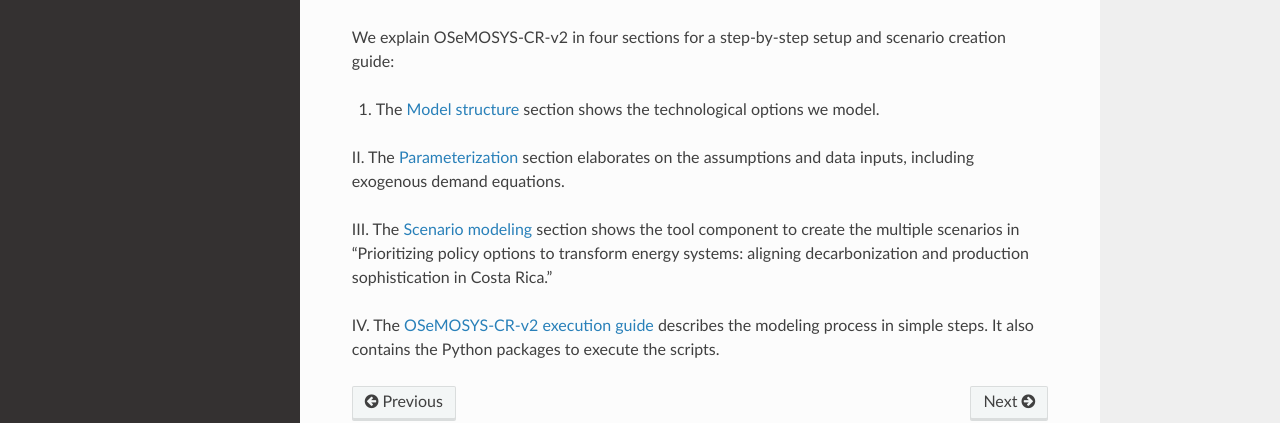
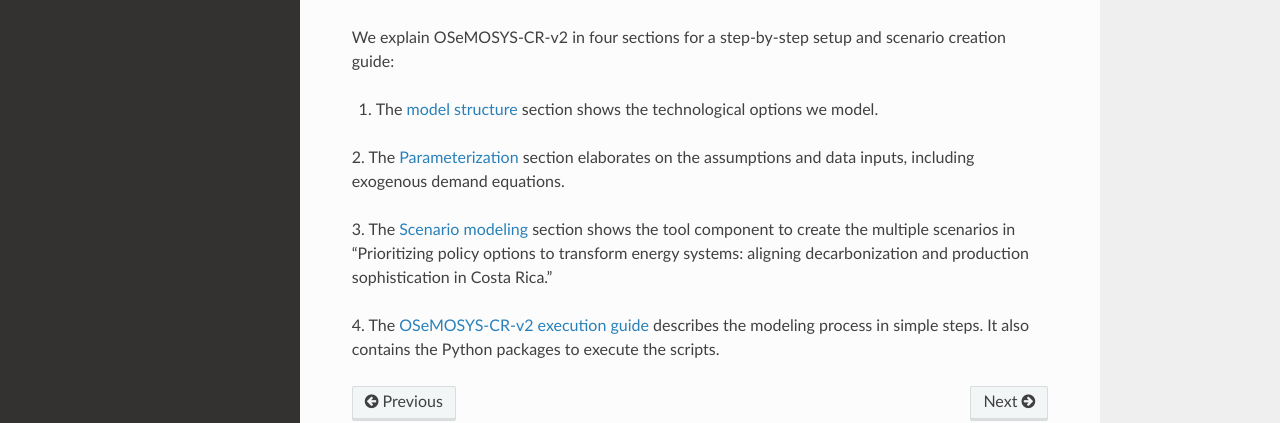
Before and after one commit to EPERLab/osemosys-cr-v2, a Sphinx documentation site: the page built from docs/source/Overview.rst, in a window 1280 px wide and 900 px high, scrolled down 996 px. Shown: the part 349-772 px from the top of the window. Built offline with Sphinx 7.4.7 and the Read the Docs theme 2.0.0, drawn with Linux system fonts in a browser that asks for light colours.

Commit message:
Nueva version

```diff
--- a/docs/source/Overview.rst
+++ b/docs/source/Overview.rst
@@ -46,14 +46,14 @@
 We explain OSeMOSYS-CR-v2 in four sections for a step-by-step setup and
 scenario creation guide:
 
-I.	The :ref:`chapter-ModelStructure` section shows the technological options we model.
+1.	The :ref:`model structure <chapter-ModelStructure>` section shows the technological options we model.
 
-II. The :ref:`chapter-Parameterization` section elaborates on the assumptions and data inputs,
+2. The :ref:`chapter-Parameterization` section elaborates on the assumptions and data inputs,
 including exogenous demand equations.
 
-III. The :ref:`chapter-ScenarioModeling` section shows the tool component to create the
+3. The :ref:`chapter-ScenarioModeling` section shows the tool component to create the
 multiple scenarios in "Prioritizing policy options to transform energy
 systems: aligning decarbonization and production sophistication in Costa Rica."
 
-IV. The :ref:`chapter-OSeMOSYS-CR-v2-execution-guide` describes the modeling process in
+4. The :ref:`chapter-OSeMOSYS-CR-v2-execution-guide` describes the modeling process in
 simple steps. It also contains the Python packages to execute the scripts.
```
